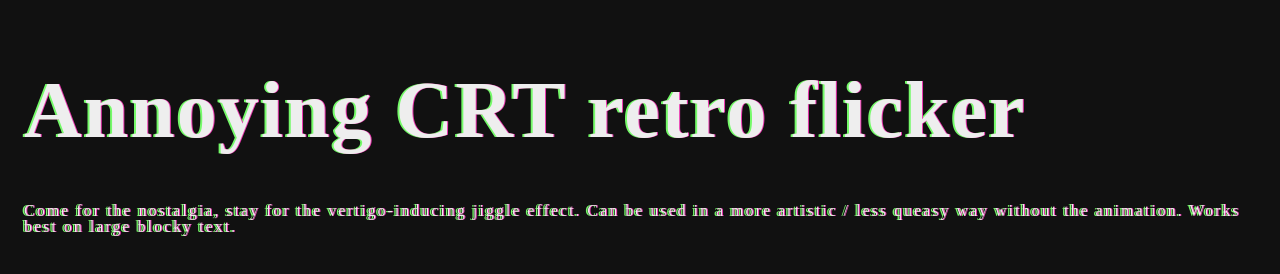
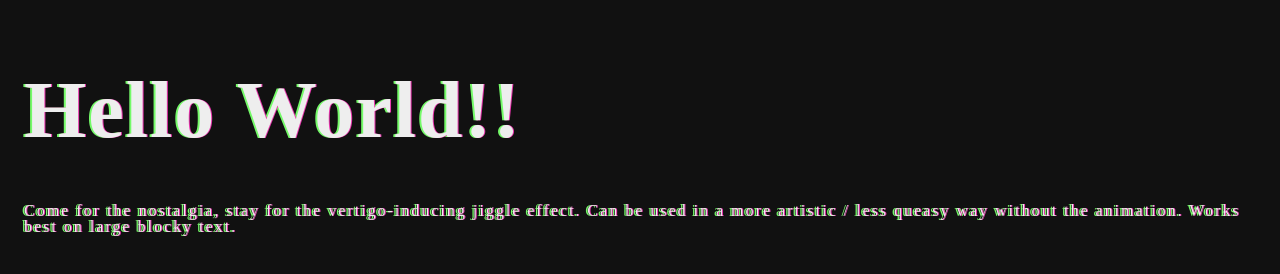
Before and after one commit to https255/old-display-monitors, a plain HTML site: page index.html in a window 1280 px wide. Drawn offline with Linux system fonts and the light colour scheme.

Commit message:
update html <h1>

```diff
--- a/index.html
+++ b/index.html
@@ -6,7 +6,7 @@
         <link rel="stylesheet" href="sample.css"
     </head>
     <body>
-        <h1>Annoying CRT retro flicker</h1>
+        <h1>Hello World!!</h1>
         <p>Come for the nostalgia, stay for the vertigo-inducing jiggle effect.
             Can be used in a more artistic / less queasy way without the animation.
             Works best on large blocky text.
```
